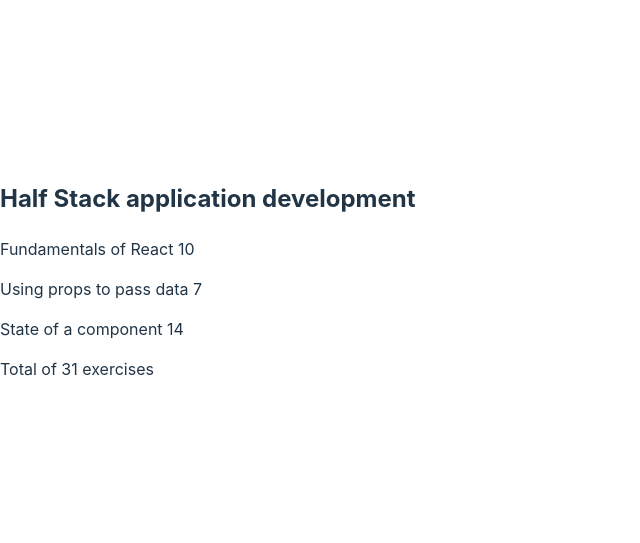
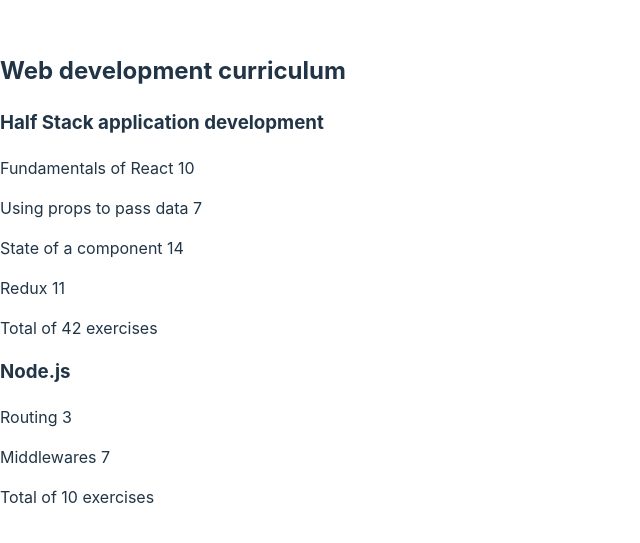
Before and after one commit to moio99/FSOReact, a React (Vite) app in the folder part1/: page / in a window 1280 px wide. Shown: the part 121-664 px from the top of the page, without its empty margins (0-640 px from the left). Built offline with nearby package versions, Linux system fonts and the light colour scheme.

Commit message:
2.4 step 9

```diff
--- a/part1/src/App.tsx
+++ b/part1/src/App.tsx
@@ -1,9 +1,20 @@
 import Course from "./compoents/Course"
 
+interface iCourses {
+  name: string;
+  id: number;
+  parts: {
+      name: string;
+      exercises: number;
+      id: number;
+  }[];
+}
+
 const App = () => {
-  const course = {
+  const courses = [
+    {
+      name: 'Half Stack application development',
       id: 1,
-    name: 'Half Stack application development',
       parts: [
         {
           name: 'Fundamentals of React',
@@ -19,11 +30,42 @@
           name: 'State of a component',
           exercises: 14,
           id: 3
+        },
+        {
+          name: 'Redux',
+          exercises: 11,
+          id: 4
+        }
+      ]
+    },
+    {
+      name: 'Node.js',
+      id: 2,
+      parts: [
+        {
+          name: 'Routing',
+          exercises: 3,
+          id: 1
+        },
+        {
+          name: 'Middlewares',
+          exercises: 7,
+          id: 2
         }
       ]
     }
+  ]
 
-  return <Course id={course.id} name={course.name} parts={course.parts} />
+  return (
+    <>
+      <h2>Web development curriculum</h2>
+      {courses.map( (course: iCourses) =>
+        <div key={course.id}>
+          <Course name={course.name} parts={course.parts} />
+        </div>
+      )}
+    </>
+  )
 }
 
 export default App
--- a/part1/src/compoents/Course.tsx
+++ b/part1/src/compoents/Course.tsx
@@ -1,5 +1,4 @@
 interface iCourseProps {
-  id: number;
   name: string;
   parts: iPartProps[];
 }
@@ -12,7 +11,7 @@
 
 const Header = ({header}: { header: string; }) => {
   return (
-    <h2>{header}</h2>
+    <h3>{header}</h3>
   )
 }
 
@@ -34,13 +33,11 @@
   )
 }
 
-const Course = ({ id, name, parts }: iCourseProps) => {
+const Course = ({ name, parts }: iCourseProps) => {
   return (
     <>
       <Header header={name} />
-      <div key={id}>
-        <Content parts={parts} />
-      </div>
+      <Content parts={parts} />
       <Total parts={parts} />
     </>
   )
```
Lines whose indentation alone changed are shown as unchanged.
